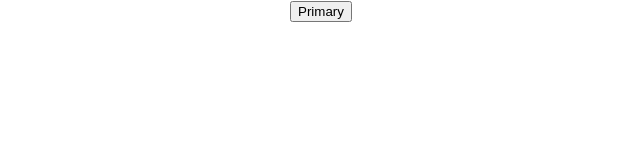
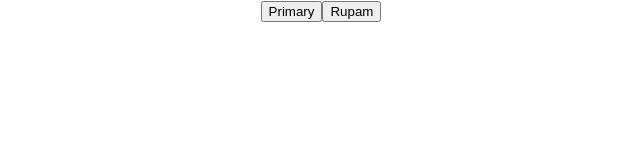
Before and after one commit to DarkShadow20/neog-hackathon, a React (Create React App) app: page / in a window 1280 px wide. Shown: the top 160 px of the page, without its empty margins (319-959 px from the left). Built offline with nearby package versions, Linux system fonts and the light colour scheme; the HTML template or start-up script is replaced by a standard one.

Commit message:
rupam first commit

```diff
--- a/src/App.js
+++ b/src/App.js
@@ -4,6 +4,7 @@ function App() {
   return (
     <div className="App">
       <button type="button" className="btn btn-primary">Primary</button>
+      <button type="button" className="btn btn-secondary">Rupam</button>
     </div>
   );
 }
```
